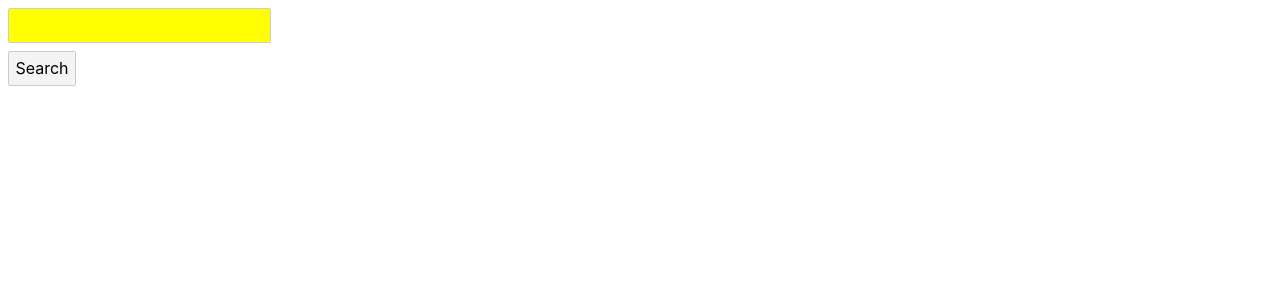
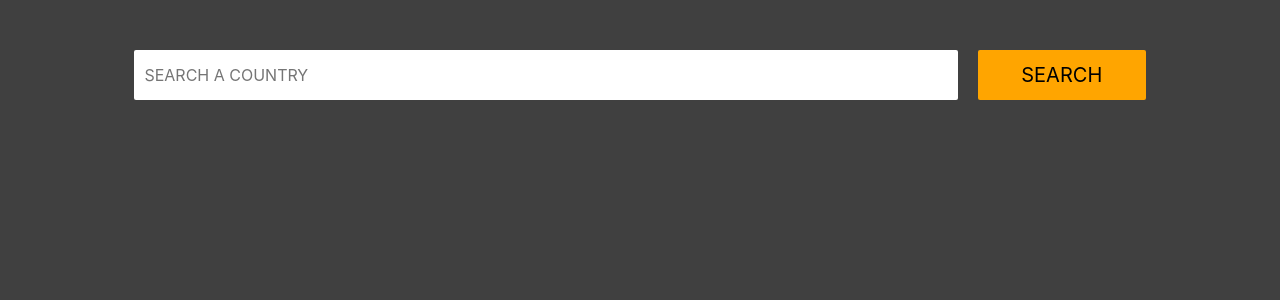
Before and after one commit to Gabuardi/svelte-contry-finder, a Svelte app: page / in a window 1280 px wide. Shown: the top 300 px of the page. Built offline with nearby package versions, Linux system fonts and the light colour scheme.

Commit message:
add style for input and button

```diff
--- a/src/App.svelte
+++ b/src/App.svelte
@@ -1,11 +1,34 @@
+<!----------- LOGIC ---------->
 <script>
 	import Searcher from './Searcher.svelte';
 
 	let data;
 </script>
 
+<!----------- STYLE ---------->
+<style>
+	:global(body) {
+		padding-top: 50px;
+		background-color: #404040;
+	}
 
+	.searcher {
+		width: 90%;
+		margin: auto;
+	}
+
+	@media (min-width: 765px) {
+		.searcher {
+			width: 80%;
+		}
+	}
+</style>
+
+<!----------- TEMPLATE ---------->
+<div class="searcher">
 	<Searcher bind:result={data}/>
+</div>
+
 
 {#await data}
 	<p>Loading...</p>
--- a/src/Searcher.svelte
+++ b/src/Searcher.svelte
@@ -21,14 +21,57 @@
 
 <!----------- STYLE ---------->
 <style>
+    .container {
+        width: 100%;
+        display: flex;
+        flex-direction: column;
+    }
+
+    input, button {
+        width: 100%;
+        height: 50px;
+        border: none;
+        outline: none;
+        transition: all 0.3s;
+        text-transform: uppercase;
+    }
+
     input {
-        background-color: yellow;
+        padding: 10px;
+    }
+
+    button {
+        font-size: 20px;
+        background-color: orange;
+    }
+
+    input:focus {
+        border: solid orange 2px;
+    }
+
+    button:hover {
+        background-color: #c47200;
+    }
+
+    @media (min-width: 765px) {
+        .container {
+            flex-direction: row;
+        }
+        label {
+            width: 100%;
+            margin-right: 20px;
+        }
+        button {
+            width: 20%;
+        }
     }
 </style>
 
 <!----------- TEMPLATE ---------->
+<div class="container">
 <label>
-    <input bind:value={search}>
+    <input placeholder="Search a Country" bind:value={search}>
 </label>
 
 <button on:click={buttonHandler}>Search</button>
+</div>
```
Lines whose indentation alone changed are shown as unchanged.
